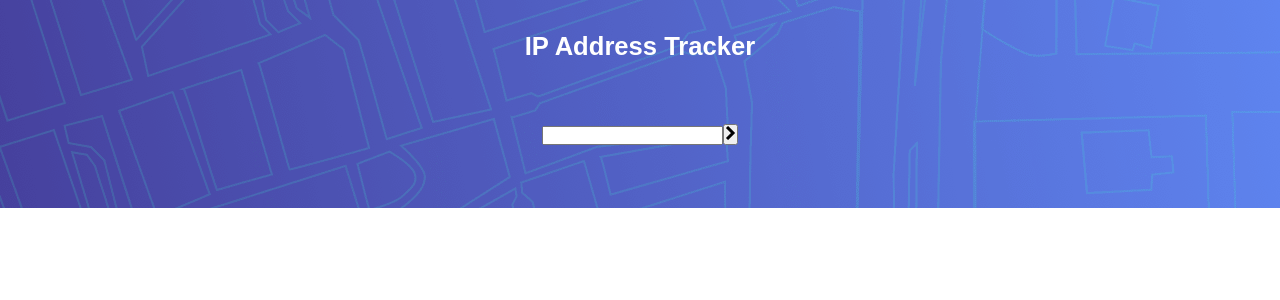
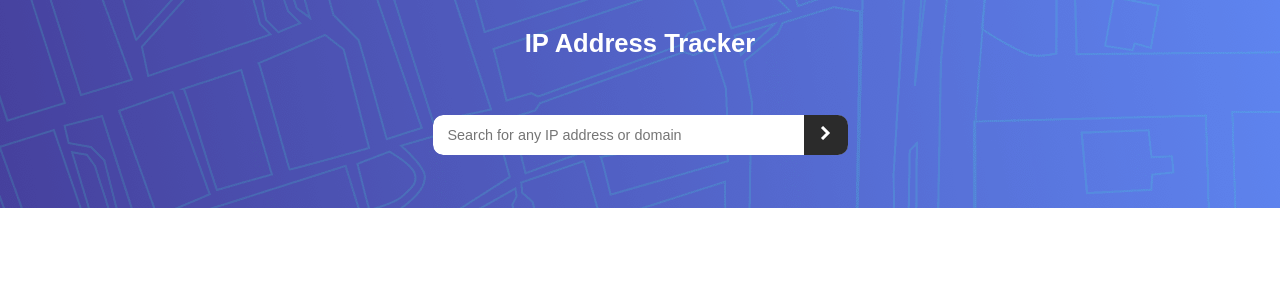
Before and after one commit to AmanGupta-95/IP-Address-Tracker, a React (Create React App) app: page / in a window 1280 px wide. Shown: the top 300 px of the page. Built offline with nearby package versions, Linux system fonts and the light colour scheme.

Commit message:
styled search box

```diff
--- a/src/components/SearchBox.jsx
+++ b/src/components/SearchBox.jsx
@@ -1,15 +1,47 @@
 import React from 'react';
+import styled from 'styled-components';
+
+const TextFieldContainer = styled.div`
+	position: relative;
+	border-radius: 10px;
+	overflow: hidden;
+`;
+
+const TextField = styled.input`
+	width: 25rem;
+	height: 2.5rem;
+	border-radius: 10px;
+	border: none;
+	outline: none;
+	font-size: 0.9rem;
+	padding-left: 15px;
+	font-weight: 500;
+`;
+
+const CustomButton = styled.button`
+	position: absolute;
+	right: 0;
+	height: 2.5rem;
+	width: 2.7rem;
+	border: none;
+	outline: none;
+	background-color: hsl(0, 0%, 17%);
+	cursor: pointer;
+`;
 
 function SearchBox() {
 	return (
-		<div>
-			<input type="text" />
-			<button>
+		<TextFieldContainer>
+			<TextField
+				type="text"
+				placeholder="Search for any IP address or domain"
+			/>
+			<CustomButton>
 				<svg xmlns="http://www.w3.org/2000/svg" width="11" height="14">
-					<path fill="none" stroke="#000" strokeWidth="3" d="M2 1l6 6-6 6" />
+					<path fill="none" stroke="#fff" strokeWidth="3" d="M2 1l6 6-6 6" />
 				</svg>
-			</button>
-		</div>
+			</CustomButton>
+		</TextFieldContainer>
 	);
 }
 
```
